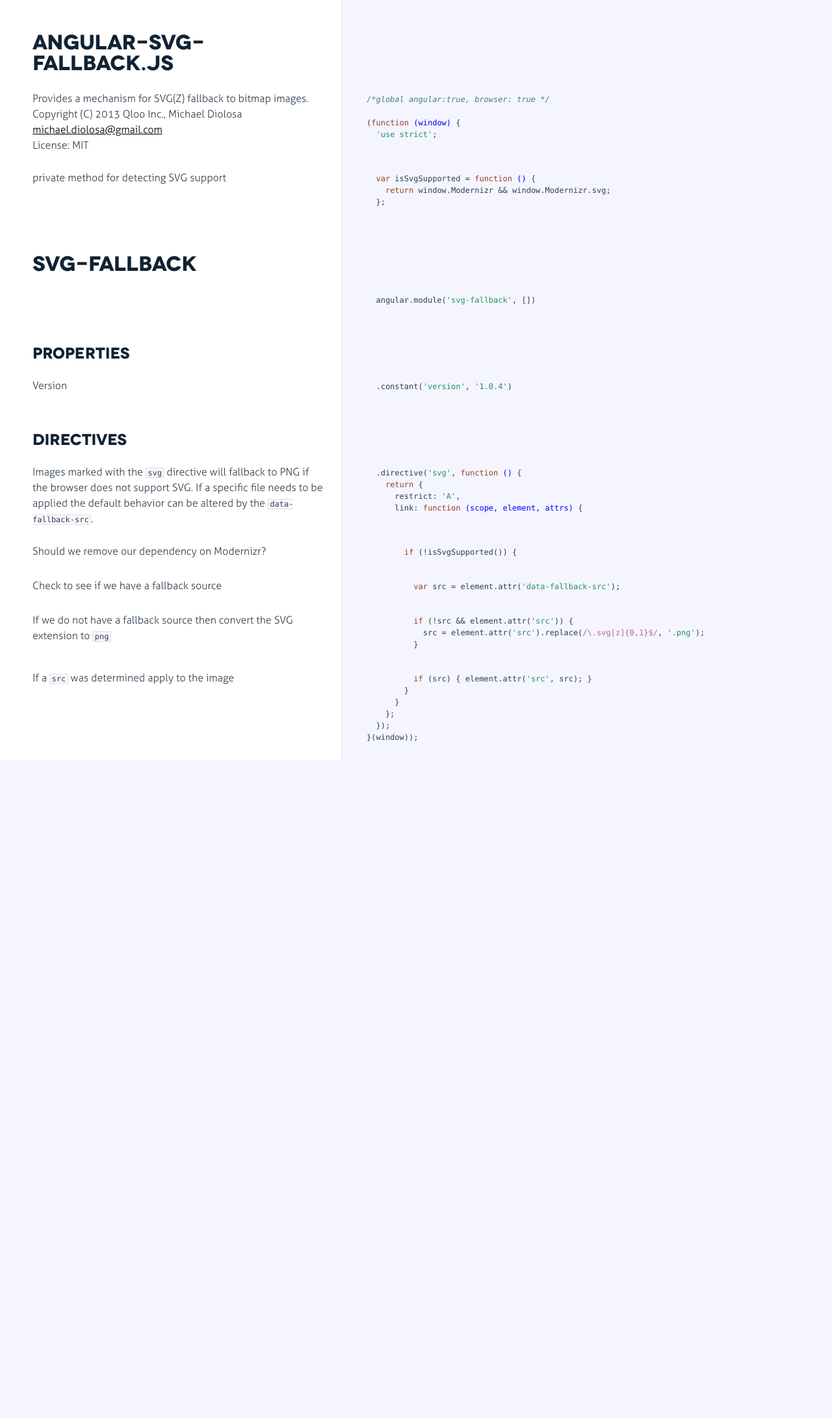
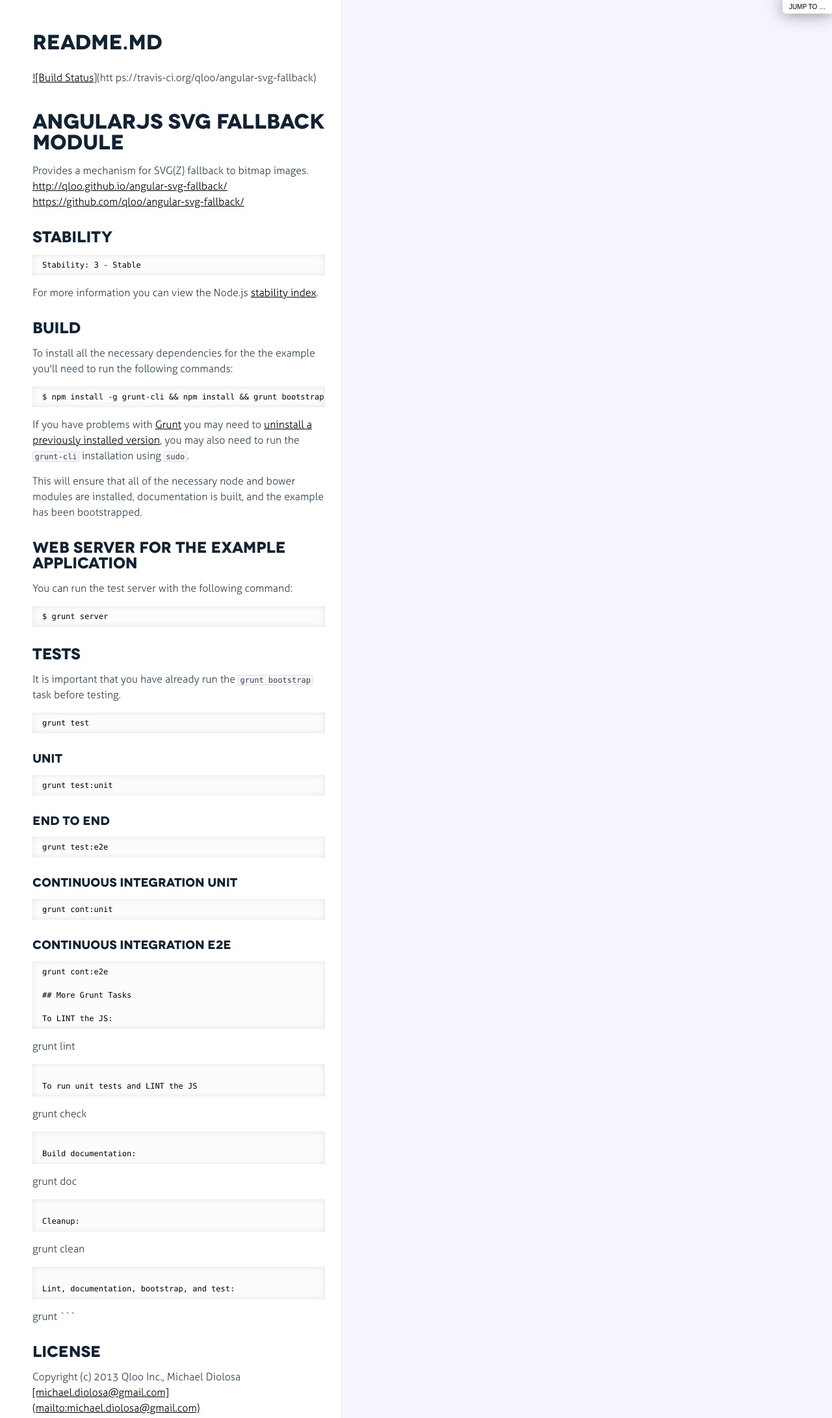
Before and after one commit to mbrio/angular-svg-fallback, a plain HTML site: page index.html in a window 1280 px wide. Shown: the top 2183 px of the page at 65% size. Before the commit the page ends 1170 px from the top, so only its background shows below. Drawn offline with Linux system fonts and the light colour scheme.

Commit message:
Update documentation

````diff
--- a/index.html
+++ b/index.html
@@ -2,7 +2,7 @@
 
 <html>
 <head>
-  <title>angular-svg-fallback.js</title>
+  <title>README.md</title>
   <meta http-equiv="content-type" content="text/html; charset=UTF-8">
   <meta name="viewport" content="width=device-width, target-densitydpi=160dpi, initial-scale=1.0; maximum-scale=1.0; user-scalable=0;">
   <link rel="stylesheet" media="all" href="docco.css" />
@@ -11,11 +11,32 @@
   <div id="container">
     <div id="background"></div>
 
+      <ul id="jump_to">
+        <li>
+          <a class="large" href="javascript:void(0);">Jump To &hellip;</a>
+          <a class="small" href="javascript:void(0);">+</a>
+          <div id="jump_wrapper">
+          <div id="jump_page">
+
+
+              <a class="source" href="README.html">
+                README.md
+              </a>
+
+
+              <a class="source" href="angular-svg-fallback.html">
+                angular-svg-fallback.js
+              </a>
+
+          </div>
+        </li>
+      </ul>
+
     <ul class="sections">
 
           <li id="title">
               <div class="annotation">
-                  <h1>angular-svg-fallback.js</h1>
+                  <h1>README.md</h1>
               </div>
           </li>
 
@@ -27,187 +48,54 @@
               <div class="pilwrap ">
                 <a class="pilcrow" href="#section-1">&#182;</a>
               </div>
-              <p>Provides a mechanism for SVG(Z) fallback to bitmap images.<br>Copyright (C) 2013 Qloo Inc., Michael Diolosa <a href="&#109;&#97;&#105;&#x6c;&#116;&#111;&#58;&#x6d;&#x69;&#99;&#x68;&#97;&#x65;&#108;&#x2e;&#100;&#x69;&#x6f;&#x6c;&#111;&#115;&#x61;&#64;&#x67;&#109;&#x61;&#105;&#108;&#46;&#x63;&#111;&#109;">&#x6d;&#x69;&#99;&#x68;&#97;&#x65;&#108;&#x2e;&#100;&#x69;&#x6f;&#x6c;&#111;&#115;&#x61;&#64;&#x67;&#109;&#x61;&#105;&#108;&#46;&#x63;&#111;&#109;</a><br>License: MIT</p>
+              <p><a href="https://travis-ci.org/qloo/angular-svg-fallback.png">![Build Status</a>](htt    ps://travis-ci.org/qloo/angular-svg-fallback)</p>
+<h1>AngularJS SVG Fallback Module</h1>
+<p>Provides a mechanism for SVG(Z) fallback to bitmap images.<br><a href="http://qloo.github.io/angular-svg-fallback/">http://qloo.github.io/angular-svg-fallback/</a><br><a href="https://github.com/qloo/angular-svg-fallback/">https://github.com/qloo/angular-svg-fallback/</a></p>
+<h2>Stability</h2>
+<pre><code>Stability: 3 - Stable</code></pre>
+<p>For more information you can view the Node.js <a href="http://nodejs.org/api/all.html#all_stability_index">stability index</a>.</p>
+<h2>Build</h2>
+<p>To install all the necessary dependencies for the the example you&#39;ll need to run the following commands:</p>
+<pre><code>$ npm install -g grunt-cli &amp;&amp; npm install &amp;&amp; grunt bootstrap</code></pre>
+<p>If you have problems with <a href="http://gruntjs.com/">Grunt</a> you may need to <a href="http://gruntjs.com/getting-started">uninstall a previously installed version</a>, you may also need to run the <code>grunt-cli</code> installation using <code>sudo</code>.</p>
+<p>This will ensure that all of the necessary node and bower modules are installed, documentation is built, and the example has been bootstrapped.</p>
+<h2>Web Server for the Example Application</h2>
+<p>You can run the test server with the following command:</p>
+<pre><code>$ grunt server</code></pre>
+<h2>Tests</h2>
+<p>It is important that you have already run the <code>grunt bootstrap</code> task before testing.</p>
+<pre><code>grunt test</code></pre>
+<h3>Unit</h3>
+<pre><code>grunt test:unit</code></pre>
+<h3>End to End</h3>
+<pre><code>grunt test:e2e</code></pre>
+<h3>Continuous Integration Unit</h3>
+<pre><code>grunt cont:unit</code></pre>
+<h3>Continuous Integration e2e</h3>
+<pre><code>grunt cont:e2e
+
+## More Grunt Tasks
+
+To LINT the JS:</code></pre>
+<p>grunt lint</p>
+<pre><code>
+To run unit tests and LINT the JS</code></pre>
+<p>grunt check</p>
+<pre><code>
+Build documentation:</code></pre>
+<p>grunt doc</p>
+<pre><code>
+Cleanup:</code></pre>
+<p>grunt clean</p>
+<pre><code>
+Lint, documentation, bootstrap, and test:</code></pre>
+<p>grunt
+```</p>
+<h2>License</h2>
+<p>Copyright (c) 2013 Qloo Inc., Michael Diolosa <a href="&#x6d;&#97;&#x69;&#x6c;&#x74;&#111;&#x3a;&#x5b;&#109;&#105;&#99;&#x68;&#x61;&#x65;&#x6c;&#x2e;&#x64;&#105;&#111;&#108;&#x6f;&#x73;&#x61;&#x40;&#103;&#x6d;&#97;&#x69;&#108;&#x2e;&#99;&#111;&#109;&#93;&#40;&#109;&#x61;&#105;&#x6c;&#x74;&#111;&#x3a;&#x6d;&#105;&#99;&#104;&#x61;&#101;&#108;&#46;&#100;&#x69;&#111;&#108;&#111;&#x73;&#x61;&#64;&#x67;&#109;&#x61;&#105;&#x6c;&#46;&#99;&#x6f;&#x6d;&#x29;">&#x5b;&#109;&#105;&#99;&#x68;&#x61;&#x65;&#x6c;&#x2e;&#x64;&#105;&#111;&#108;&#x6f;&#x73;&#x61;&#x40;&#103;&#x6d;&#97;&#x69;&#108;&#x2e;&#99;&#111;&#109;&#93;&#40;&#109;&#x61;&#105;&#x6c;&#x74;&#111;&#x3a;&#x6d;&#105;&#99;&#104;&#x61;&#101;&#108;&#46;&#100;&#x69;&#111;&#108;&#111;&#x73;&#x61;&#64;&#x67;&#109;&#x61;&#105;&#x6c;&#46;&#99;&#x6f;&#x6d;&#x29;</a></p>
+<p>This library is licensed under the <a href="http://opensource.org/licenses/MIT">MIT license</a>.</p>
 
             </div>
-
-            <div class="content"><div class='highlight'><pre><span class="comment">/*global angular:true, browser: true */</span>
-
-(<span class="function"><span class="keyword">function</span> <span class="params">(window)</span> {</span>
-  <span class="string">'use strict'</span>;</pre></div></div>
-
-        </li>
-
-
-        <li id="section-2">
-            <div class="annotation">
-
-              <div class="pilwrap ">
-                <a class="pilcrow" href="#section-2">&#182;</a>
-              </div>
-              <p>private method for detecting SVG support</p>
-
-            </div>
-
-            <div class="content"><div class='highlight'><pre>  <span class="keyword">var</span> isSvgSupported = <span class="function"><span class="keyword">function</span> <span class="params">()</span> {</span>
-    <span class="keyword">return</span> window.Modernizr &amp;&amp; window.Modernizr.svg;
-  };</pre></div></div>
-
-        </li>
-
-
-        <li id="section-3">
-            <div class="annotation">
-
-              <div class="pilwrap for-h1">
-                <a class="pilcrow" href="#section-3">&#182;</a>
-              </div>
-              <h1>svg-fallback</h1>
-
-            </div>
-
-        </li>
-
-
-        <li id="section-4">
-            <div class="annotation">
-
-              <div class="pilwrap ">
-                <a class="pilcrow" href="#section-4">&#182;</a>
-              </div>
-
-            </div>
-
-            <div class="content"><div class='highlight'><pre>  angular.module(<span class="string">'svg-fallback'</span>, [])</pre></div></div>
-
-        </li>
-
-
-        <li id="section-5">
-            <div class="annotation">
-
-              <div class="pilwrap for-h2">
-                <a class="pilcrow" href="#section-5">&#182;</a>
-              </div>
-              <h2>Properties</h2>
-
-            </div>
-
-        </li>
-
-
-        <li id="section-6">
-            <div class="annotation">
-
-              <div class="pilwrap ">
-                <a class="pilcrow" href="#section-6">&#182;</a>
-              </div>
-              <p>Version</p>
-
-            </div>
-
-            <div class="content"><div class='highlight'><pre>  .constant(<span class="string">'version'</span>, <span class="string">'1.0.4'</span>)</pre></div></div>
-
-        </li>
-
-
-        <li id="section-7">
-            <div class="annotation">
-
-              <div class="pilwrap for-h2">
-                <a class="pilcrow" href="#section-7">&#182;</a>
-              </div>
-              <h2>Directives</h2>
-
-            </div>
-
-        </li>
-
-
-        <li id="section-8">
-            <div class="annotation">
-
-              <div class="pilwrap ">
-                <a class="pilcrow" href="#section-8">&#182;</a>
-              </div>
-              <p>Images marked with the <code>svg</code> directive will fallback to PNG if the browser
-does not support SVG. If a specific file needs to be applied the default
-behavior can be altered by the <code>data-fallback-src</code>.</p>
-
-            </div>
-
-            <div class="content"><div class='highlight'><pre>  .directive(<span class="string">'svg'</span>, <span class="function"><span class="keyword">function</span> <span class="params">()</span> {</span>
-    <span class="keyword">return</span> {
-      restrict: <span class="string">'A'</span>,
-      link: <span class="function"><span class="keyword">function</span> <span class="params">(scope, element, attrs)</span> {</span></pre></div></div>
-
-        </li>
-
-
-        <li id="section-9">
-            <div class="annotation">
-
-              <div class="pilwrap ">
-                <a class="pilcrow" href="#section-9">&#182;</a>
-              </div>
-              <p>Should we remove our dependency on Modernizr?</p>
-
-            </div>
-
-            <div class="content"><div class='highlight'><pre>        <span class="keyword">if</span> (!isSvgSupported()) {</pre></div></div>
-
-        </li>
-
-
-        <li id="section-10">
-            <div class="annotation">
-
-              <div class="pilwrap ">
-                <a class="pilcrow" href="#section-10">&#182;</a>
-              </div>
-              <p>Check to see if we have a fallback source</p>
-
-            </div>
-
-            <div class="content"><div class='highlight'><pre>          <span class="keyword">var</span> src = element.attr(<span class="string">'data-fallback-src'</span>);</pre></div></div>
-
-        </li>
-
-
-        <li id="section-11">
-            <div class="annotation">
-
-              <div class="pilwrap ">
-                <a class="pilcrow" href="#section-11">&#182;</a>
-              </div>
-              <p>If we do not have a fallback source then convert the SVG extension to
-<code>png</code></p>
-
-            </div>
-
-            <div class="content"><div class='highlight'><pre>          <span class="keyword">if</span> (!src &amp;&amp; element.attr(<span class="string">'src'</span>)) {
-            src = element.attr(<span class="string">'src'</span>).replace(<span class="regexp">/\.svg[z]{0,1}$/</span>, <span class="string">'.png'</span>);
-          }</pre></div></div>
-
-        </li>
-
-
-        <li id="section-12">
-            <div class="annotation">
-
-              <div class="pilwrap ">
-                <a class="pilcrow" href="#section-12">&#182;</a>
-              </div>
-              <p>If a <code>src</code> was determined apply to the image</p>
-
-            </div>
-
-            <div class="content"><div class='highlight'><pre>          <span class="keyword">if</span> (src) { element.attr(<span class="string">'src'</span>, src); }
-        }
-      }
-    };
-  });
-}(window));</pre></div></div>
 
         </li>
 
````
Also changed, not shown: angular-svg-fallback.html (added, +238 -0 lines).
